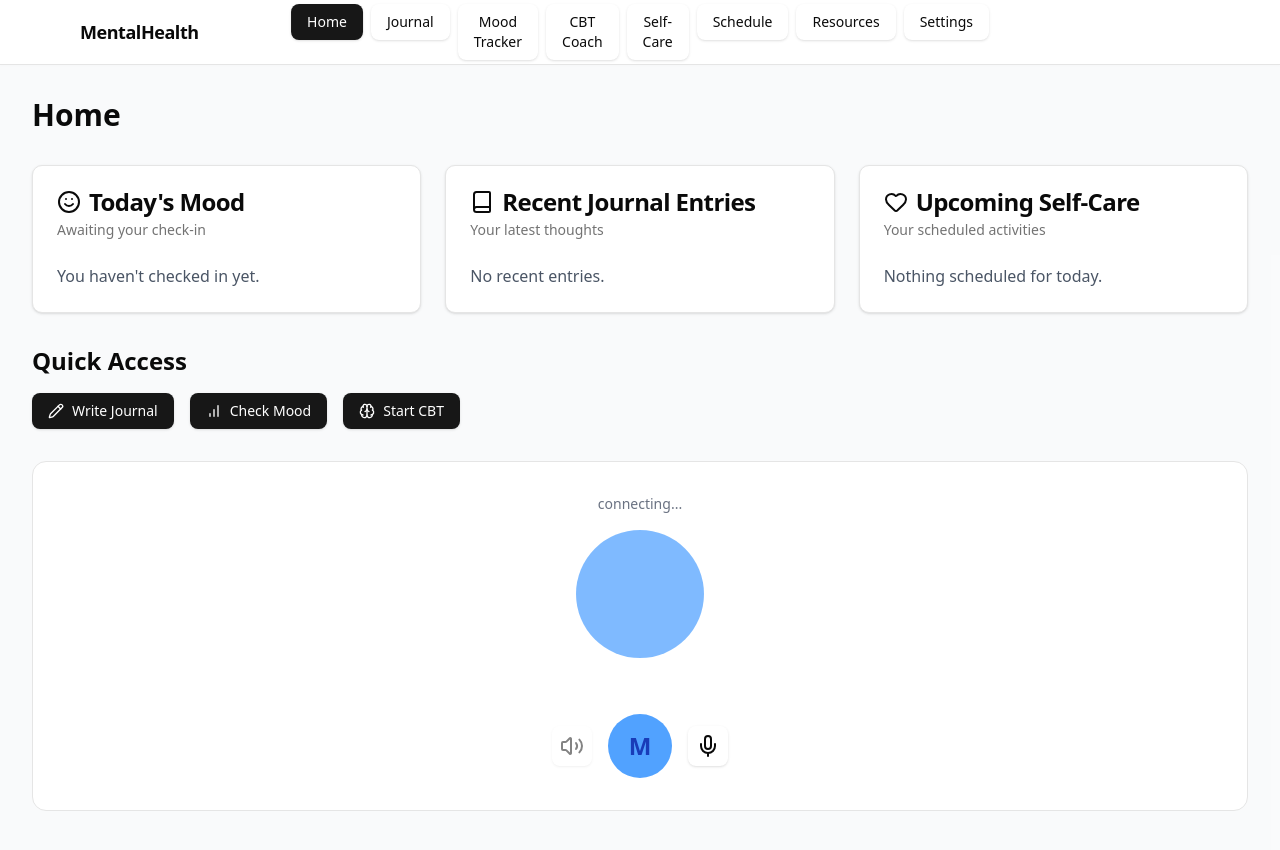
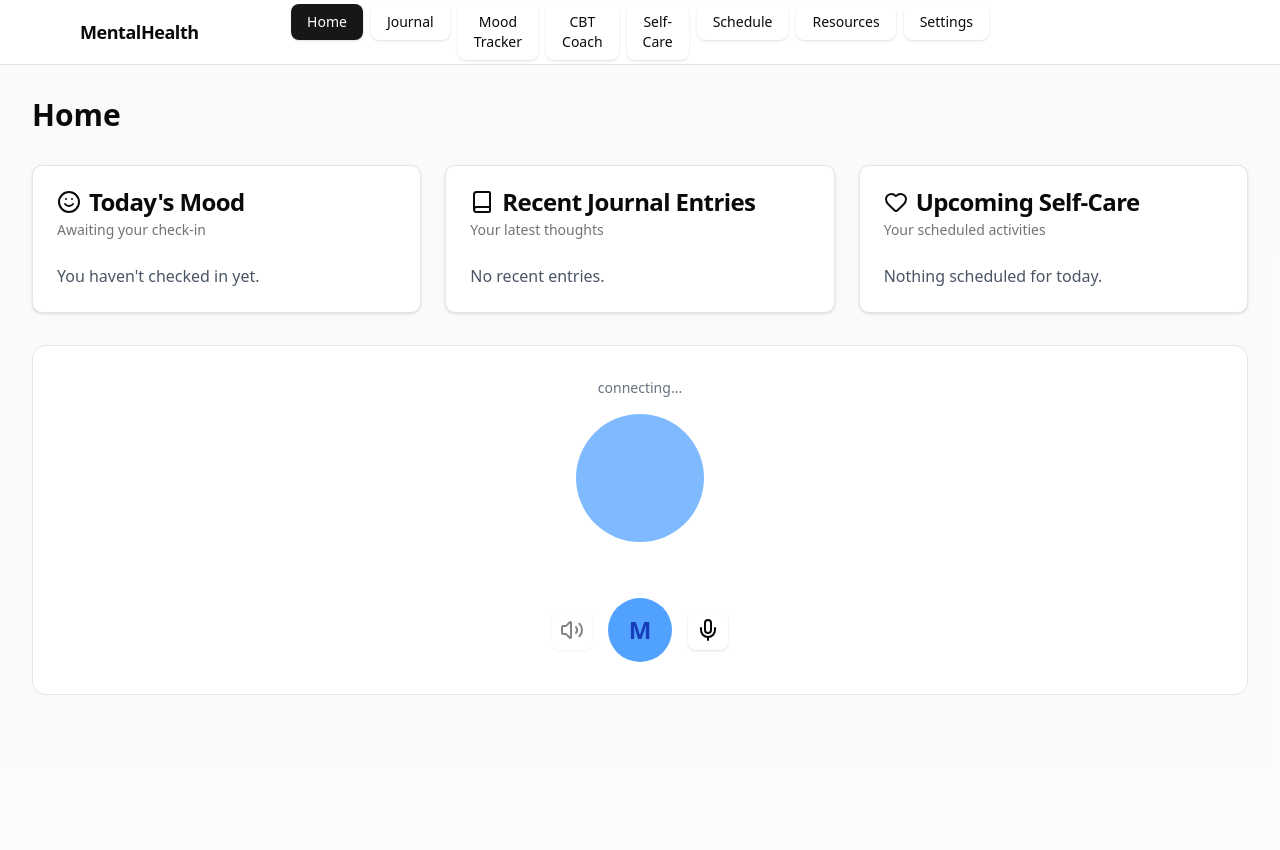
Before and after one commit to PSG777/Mindful, a Next.js app: page / in a window 1280 px wide. Shown: the top 850 px of the page. Built offline with nearby package versions, Linux system fonts and the light colour scheme.

Commit message:
Initial frontend

```diff
--- a/app/page.tsx
+++ b/app/page.tsx
@@ -147,28 +147,8 @@ export default function Home() {
           </Card>
         </div>
 
-        <div className="mb-8">
-          <h2 className="text-2xl font-bold mb-4">Quick Access</h2>
-          <div className="flex flex-wrap gap-4">
-            <Link href="/journal/new">
-              <Button>
-                <Pencil className="mr-2 h-4 w-4" /> Write Journal
-              </Button>
-            </Link>
-            <Link href="/mood-tracker">
-              <Button>
-                <BarChart className="mr-2 h-4 w-4" /> Check Mood
-              </Button>
-            </Link>
-            <Link href="/cbt-coach">
-              <Button>
-                <Brain className="mr-2 h-4 w-4" /> Start CBT
-              </Button>
-            </Link>
-          </div>
-        </div>
-
-        <div className="rounded-xl border bg-white p-8">
+        {/* AI Assistant Section */}
+        <div className="rounded-xl border bg-white p-8 mb-8">
           <div className="flex flex-col items-center text-center">
             <p className="text-sm text-gray-500 mb-4">
               {isRecording ? "Recording..." : isProcessing ? "Processing..." : "connecting..."}
--- a/package.json
+++ b/package.json
@@ -15,6 +15,7 @@
     "next": "15.3.4",
     "react": "^19.0.0",
     "react-dom": "^19.0.0",
+    "recharts": "^2.15.4",
     "tailwind-merge": "^3.3.1"
   },
   "devDependencies": {
```
Also changed, not shown: 1 other file (tests, documents, lock files or other folders).
